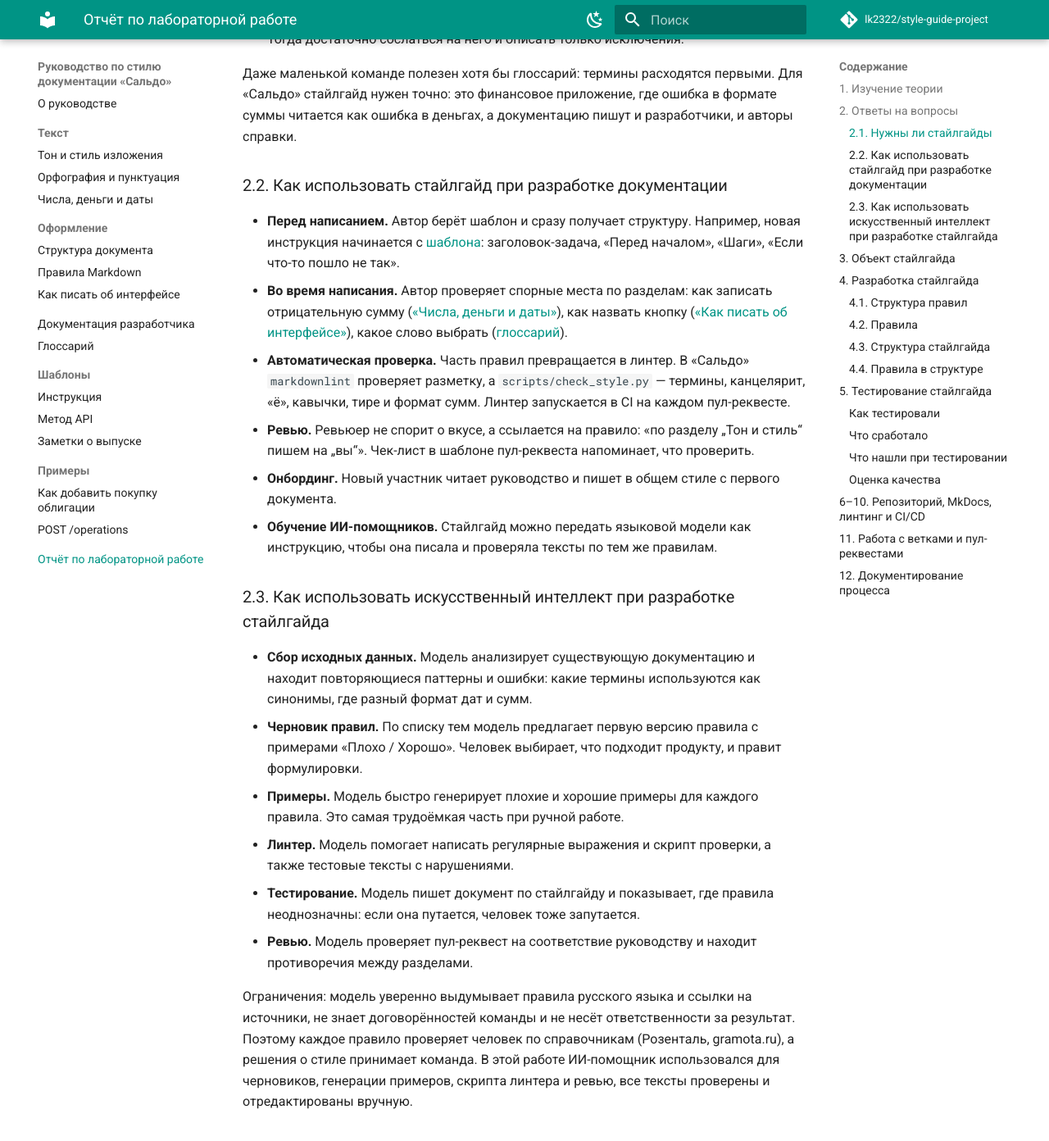
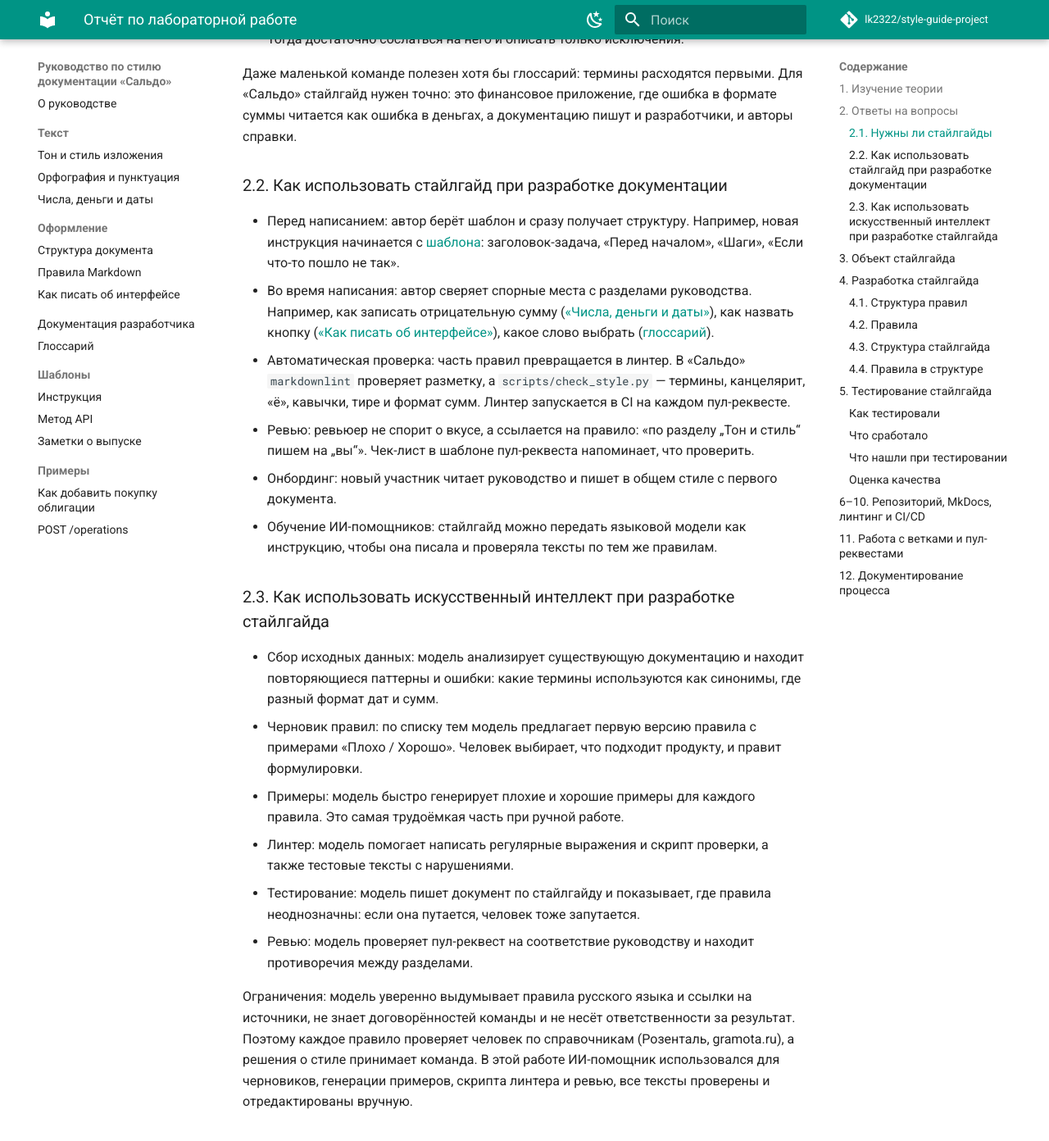
Before and after one commit to lk2322/style-guide-project, an MkDocs documentation site: the page built from docs/report.md, in a window 1280 px wide and 1400 px high, scrolled down 1353 px. Shown: the top 1392 px of the window at 82% size. Built offline with MkDocs 1.6.1 and Material for MkDocs 9.7.7, drawn with Linux system fonts in a browser that asks for light colours; comment, search, counter and statistics services are not loaded; some of the changed text lies outside the part shown.

Commit message:
docs: учесть замечания ревью к отчёту
Обновить статусы пунктов 11.6–11.8, перечислить группы навигации
в пункте 8, убрать полужирные подписи в списках, добавить находку
про неразрывные пробелы и список пропущенных линтером нарушений.

Положить тестовый текст в tests/fixtures/violations.md и проверять
его в make lint и CI. Убрать отчёт из навигации, сослаться на него
из README.

```diff
--- a/docs/report.md
+++ b/docs/report.md
@@ -37,21 +37,21 @@
 
 ### 2.2. Как использовать стайлгайд при разработке документации
 
-- **Перед написанием.** Автор берёт шаблон и сразу получает структуру. Например, новая инструкция начинается с [шаблона](doc-templates/how-to.md): заголовок-задача, «Перед началом», «Шаги», «Если что-то пошло не так».
-- **Во время написания.** Автор проверяет спорные места по разделам: как записать отрицательную сумму ([«Числа, деньги и даты»](style/numbers.md)), как назвать кнопку ([«Как писать об интерфейсе»](format/interface.md)), какое слово выбрать ([глоссарий](glossary.md)).
-- **Автоматическая проверка.** Часть правил превращается в линтер. В «Сальдо» `markdownlint` проверяет разметку, а `scripts/check_style.py` — термины, канцелярит, «ё», кавычки, тире и формат сумм. Линтер запускается в CI на каждом пул-реквесте.
-- **Ревью.** Ревьюер не спорит о вкусе, а ссылается на правило: «по разделу „Тон и стиль“ пишем на „вы“». Чек-лист в шаблоне пул-реквеста напоминает, что проверить.
-- **Онбординг.** Новый участник читает руководство и пишет в общем стиле с первого документа.
-- **Обучение ИИ-помощников.** Стайлгайд можно передать языковой модели как инструкцию, чтобы она писала и проверяла тексты по тем же правилам.
+- Перед написанием: автор берёт шаблон и сразу получает структуру. Например, новая инструкция начинается с [шаблона](doc-templates/how-to.md): заголовок-задача, «Перед началом», «Шаги», «Если что-то пошло не так».
+- Во время написания: автор сверяет спорные места с разделами руководства. Например, как записать отрицательную сумму ([«Числа, деньги и даты»](style/numbers.md)), как назвать кнопку ([«Как писать об интерфейсе»](format/interface.md)), какое слово выбрать ([глоссарий](glossary.md)).
+- Автоматическая проверка: часть правил превращается в линтер. В «Сальдо» `markdownlint` проверяет разметку, а `scripts/check_style.py` — термины, канцелярит, «ё», кавычки, тире и формат сумм. Линтер запускается в CI на каждом пул-реквесте.
+- Ревью: ревьюер не спорит о вкусе, а ссылается на правило: «по разделу „Тон и стиль“ пишем на „вы“». Чек-лист в шаблоне пул-реквеста напоминает, что проверить.
+- Онбординг: новый участник читает руководство и пишет в общем стиле с первого документа.
+- Обучение ИИ-помощников: стайлгайд можно передать языковой модели как инструкцию, чтобы она писала и проверяла тексты по тем же правилам.
 
 ### 2.3. Как использовать искусственный интеллект при разработке стайлгайда
 
-- **Сбор исходных данных.** Модель анализирует существующую документацию и находит повторяющиеся паттерны и ошибки: какие термины используются как синонимы, где разный формат дат и сумм.
-- **Черновик правил.** По списку тем модель предлагает первую версию правила с примерами «Плохо / Хорошо». Человек выбирает, что подходит продукту, и правит формулировки.
-- **Примеры.** Модель быстро генерирует плохие и хорошие примеры для каждого правила. Это самая трудоёмкая часть при ручной работе.
-- **Линтер.** Модель помогает написать регулярные выражения и скрипт проверки, а также тестовые тексты с нарушениями.
-- **Тестирование.** Модель пишет документ по стайлгайду и показывает, где правила неоднозначны: если она путается, человек тоже запутается.
-- **Ревью.** Модель проверяет пул-реквест на соответствие руководству и находит противоречия между разделами.
+- Сбор исходных данных: модель анализирует существующую документацию и находит повторяющиеся паттерны и ошибки: какие термины используются как синонимы, где разный формат дат и сумм.
+- Черновик правил: по списку тем модель предлагает первую версию правила с примерами «Плохо / Хорошо». Человек выбирает, что подходит продукту, и правит формулировки.
+- Примеры: модель быстро генерирует плохие и хорошие примеры для каждого правила. Это самая трудоёмкая часть при ручной работе.
+- Линтер: модель помогает написать регулярные выражения и скрипт проверки, а также тестовые тексты с нарушениями.
+- Тестирование: модель пишет документ по стайлгайду и показывает, где правила неоднозначны: если она путается, человек тоже запутается.
+- Ревью: модель проверяет пул-реквест на соответствие руководству и находит противоречия между разделами.
 
 Ограничения: модель уверенно выдумывает правила русского языка и ссылки на источники, не знает договорённостей команды и не несёт ответственности за результат. Поэтому каждое правило проверяет человек по справочникам (Розенталь, gramota.ru), а решения о стиле принимает команда. В этой работе ИИ-помощник использовался для черновиков, генерации примеров, скрипта линтера и ревью, все тексты проверены и отредактированы вручную.
 
@@ -76,14 +76,14 @@
 
 Определили, на какие вопросы должен отвечать стайлгайд:
 
-- **Как мы звучим?** Тон, обращение к читателю, длина предложений, залог, канцелярит, сообщения об ошибках, запрет на финансовые советы.
-- **Как писать слова?** Буква «ё», кавычки, тире и дефис, сокращения, латиница, заимствования, прописные буквы.
-- **Как записывать числа?** Разряды, дробная часть, валюта, отрицательные суммы, проценты и доходность, даты и время, тикеры и ISIN.
-- **Как устроен документ?** Заголовки, первый абзац, списки, таблицы, выделения, врезки, ссылки.
-- **Как оформлять Markdown?** Имена файлов, синтаксис, блоки кода, HTML, длина строки.
-- **Как писать об интерфейсе?** Названия элементов, глаголы действий, путь по экранам, скриншоты, различия платформ.
-- **Какие правила у документации разработчика?** README, описание API, комментарии в коде, сообщения коммитов, заметки о выпуске.
-- **Какие слова использовать?** Глоссарий терминов продукта и запрещённые синонимы.
+- Как мы звучим? Тон, обращение к читателю, длина предложений, залог, канцелярит, сообщения об ошибках, запрет на финансовые советы.
+- Как писать слова? Буква «ё», кавычки, тире и дефис, сокращения, латиница, заимствования, прописные буквы.
+- Как записывать числа? Разряды, дробная часть, валюта, отрицательные суммы, проценты и доходность, даты и время, тикеры и ISIN.
+- Как устроен документ? Заголовки, первый абзац, списки, таблицы, выделения, врезки, ссылки.
+- Как оформлять Markdown? Имена файлов, синтаксис, блоки кода, HTML, длина строки.
+- Как писать об интерфейсе? Названия элементов, глаголы действий, путь по экранам, скриншоты, различия платформ.
+- Какие правила у документации разработчика? README, описание API, комментарии в коде, сообщения коммитов, заметки о выпуске.
+- Какие слова использовать? Глоссарий терминов продукта и запрещённые синонимы.
 
 Каждое правило оформляем одинаково: уровень (**Обязательно** или **Рекомендуется**), формулировка, короткое обоснование и пример «Плохо / Хорошо». Уровни описаны на [главной странице](index.md).
 
--- a/mkdocs.yml
+++ b/mkdocs.yml
@@ -54,6 +54,10 @@
   - pymdownx.superfences
   - pymdownx.keys
 
+# Отчёт по лабораторной работе собирается, но не попадает в меню: ссылка на него есть в README.
+not_in_nav: |
+  /report.md
+
 nav:
   - О руководстве: index.md
   - Текст:
@@ -73,4 +77,3 @@
   - Примеры:
       - Как добавить покупку облигации: examples/add-bond.md
       - "POST /operations": examples/api-operations.md
-  - Отчёт по лабораторной работе: report.md
```
Also changed, not shown: other parts of docs/report.md (+11 -8 lines), README.md (+2 -0 lines), 3 other files.
